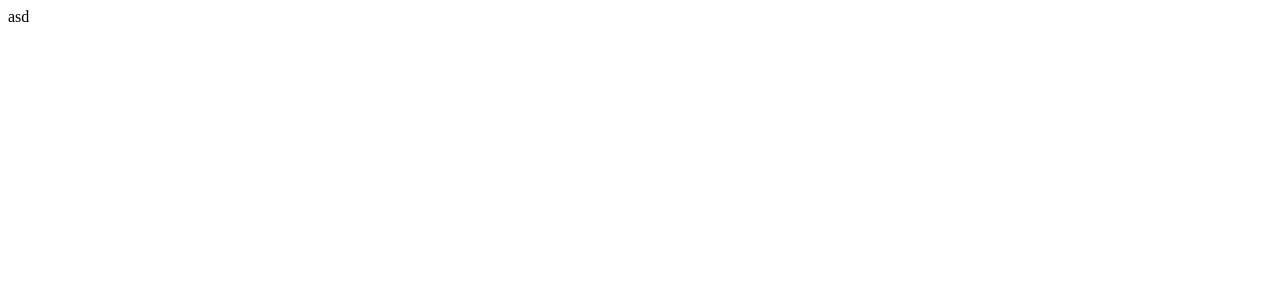
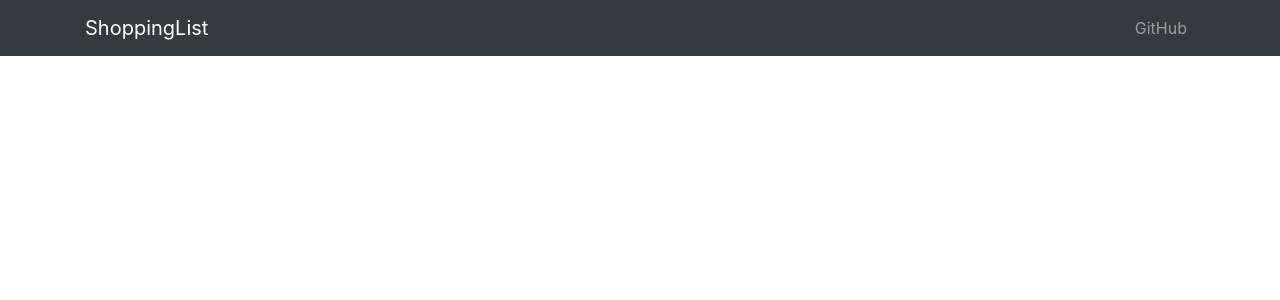
Before and after one commit to julianvazq/mern-stack, a React (Create React App) app in the folder client/: page / in a window 1280 px wide. Shown: the top 300 px of the page. Built offline with nearby package versions, Linux system fonts and the light colour scheme.

Commit message:
Created AppNavbar component

```diff
--- a/client/package.json
+++ b/client/package.json
@@ -6,9 +6,13 @@
     "@testing-library/jest-dom": "^4.2.4",
     "@testing-library/react": "^9.4.0",
     "@testing-library/user-event": "^7.1.2",
+    "bootstrap": "^4.4.1",
     "react": "^16.12.0",
     "react-dom": "^16.12.0",
-    "react-scripts": "3.3.0"
+    "react-scripts": "3.3.0",
+    "react-transition-group": "^4.3.0",
+    "reactstrap": "^8.2.0",
+    "uuid": "^3.3.3"
   },
   "scripts": {
     "start": "react-scripts start",
--- a/client/src/App.js
+++ b/client/src/App.js
@@ -1,10 +1,12 @@
 import React from 'react';
+import 'bootstrap/dist/css/bootstrap.min.css'
 import './App.css';
+import AppNavBar from "./components/AppNavbar"
 
 function App() {
   return (
     <div>
-    asd
+    <AppNavBar />
     </div>
   );
 }
--- /dev/null
+++ b/client/src/components/AppNavbar.js
@@ -0,0 +1,42 @@
+import React, { useState } from 'react';
+import {
+    Collapse,
+    Navbar,
+    NavbarToggler,
+    NavbarBrand,
+    Nav,
+    NavItem,
+    NavLink,
+    Container
+  } from 'reactstrap';
+
+  const AppNavbar = (props) => {
+
+  const [isOpen, setIsOpen] = useState(false);
+
+  const toogle = () => setIsOpen(!isOpen);
+
+    return(
+    <div>
+      <Navbar color="dark" dark expand="sm" className="mb-5">
+        <Container>
+          <NavbarBrand href="/">ShoppingList</NavbarBrand>
+          <NavbarToggler onClick={toogle} />
+          <Collapse isOpen={isOpen} navbar>
+            <Nav className="ml-auto" navbar>
+              <NavItem>
+                <NavLink href="https://github.com">
+                  GitHub
+                </NavLink>
+              </NavItem>
+            </Nav>
+          </Collapse>
+        </Container>
+      </Navbar>
+    </div>
+    );
+
+  }
+
+
+  export default AppNavbar;
```
Also changed, not shown: 2 other files (tests, documents, lock files or other folders).
